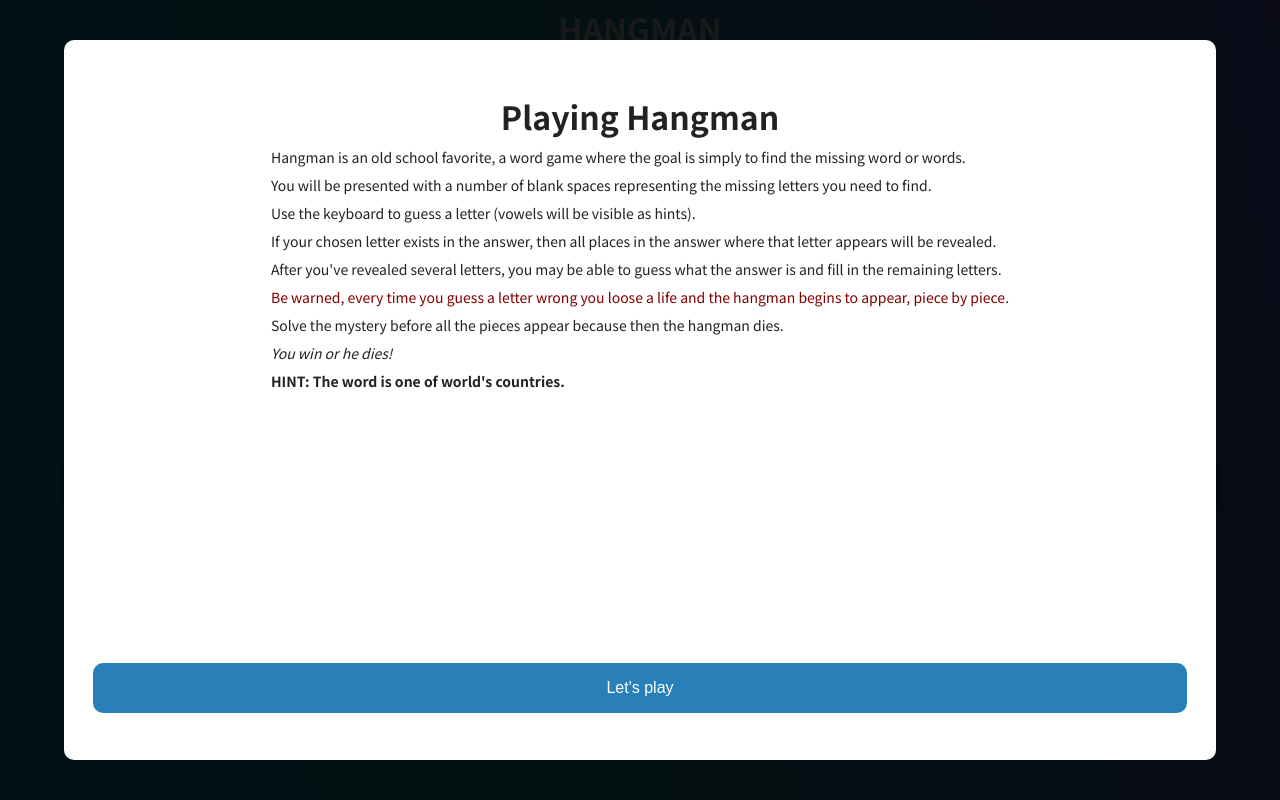
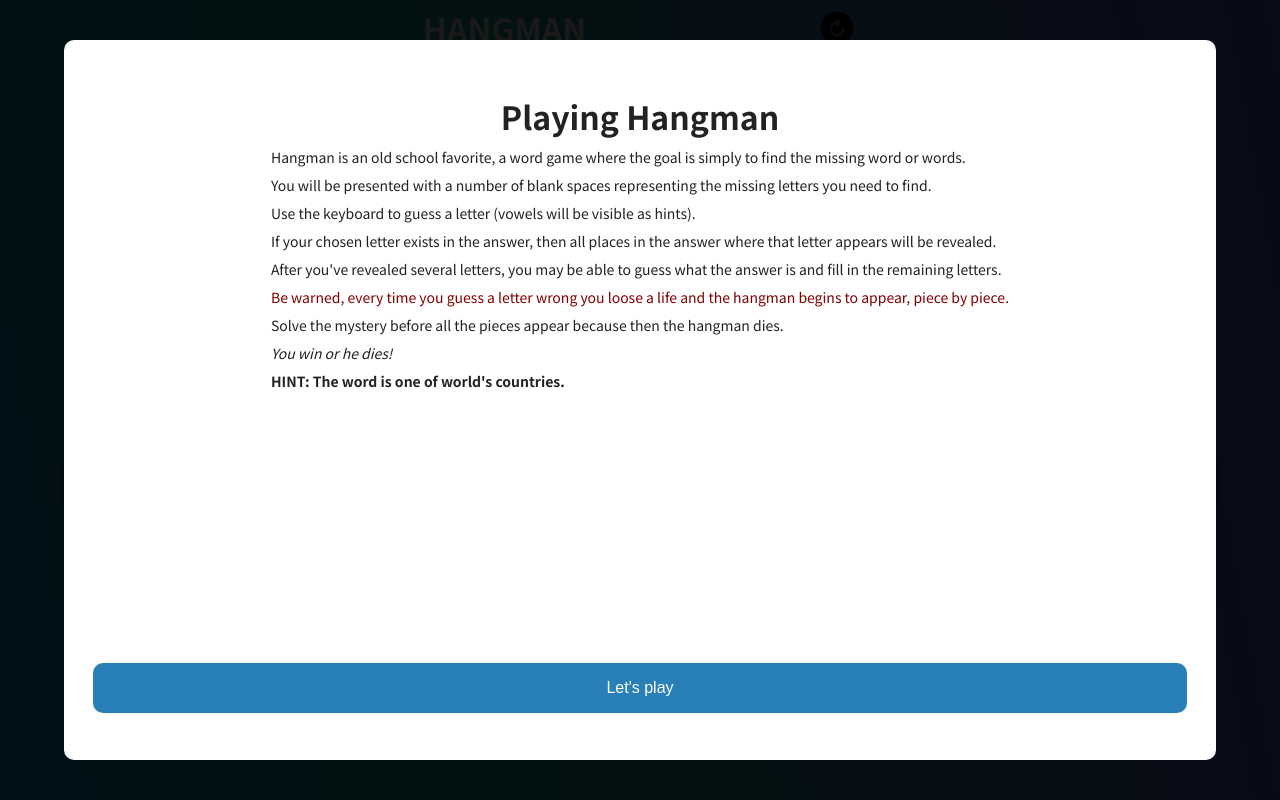
Before and after one commit to aadeshkulkarni/Hangman, a plain HTML site: page index.html in a window 1280 px wide. Shown: the top 800 px of the page. Drawn offline with Linux system fonts and the light colour scheme; no server answers.

Commit message:
Update index.html

```diff
--- a/index.html
+++ b/index.html
@@ -47,7 +47,27 @@
         <button onclick="closeWelcomeMessage()">Let's play</button>
       </div>
     </div>
-    <h1>HANGMAN</h1>
+    <h1
+      style="
+        display: flex;
+        justify-content: space-evenly;
+        align-items: center;
+        width: 70%;
+      "
+    >
+      <div>HANGMAN</div>
+      <svg
+        onClick="location.reload()"
+        xmlns="http://www.w3.org/2000/svg"
+        style="width: 40px; height: 40px"
+        viewBox="0 0 512 512"
+      >
+        <title>Refresh Circle</title>
+        <path
+          d="M256 48C141.31 48 48 141.32 48 256c0 114.86 93.14 208 208 208 114.69 0 208-93.31 208-208 0-114.87-93.13-208-208-208zm0 313a94 94 0 010-188h4.21l-14.11-14.1a14 14 0 0119.8-19.8l40 40a14 14 0 010 19.8l-40 40a14 14 0 01-19.8-19.8l18-18c-2.38-.1-5.1-.1-8.1-.1a66 66 0 1066 66 14 14 0 0128 0 94.11 94.11 0 01-94 94z"
+        />
+      </svg>
+    </h1>
     <div class="wrong-letters-container">
       <div id="wrong-letters"></div>
     </div>
```
